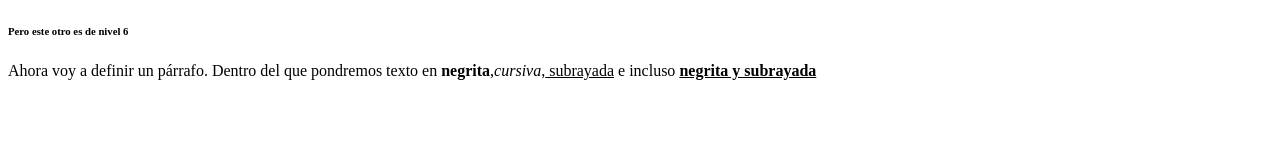
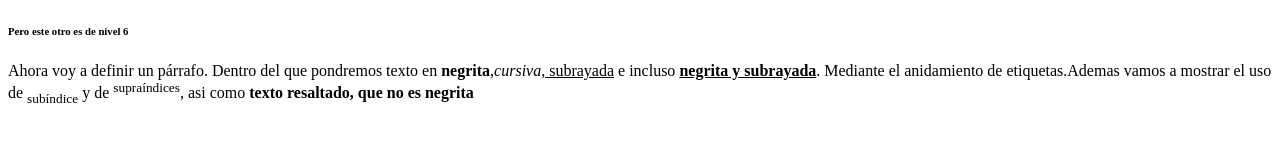
Before and after one commit to Danielip1705/Danielip1705.github.io, a plain HTML site: page Ej1.html in a window 1280 px wide. Drawn offline with Linux system fonts and the light colour scheme.

Commit message:
Update Ej1.html

```diff
--- a/Ej1.html
+++ b/Ej1.html
@@ -7,7 +7,7 @@
 </head>
 <body>
 <h6>Pero este otro es de nivel 6</h6>
-<p>Ahora voy a definir un párrafo. Dentro del que pondremos texto en <b>negrita</b>,<i>cursiva</i>,<u> subrayada</u> e incluso <b><u>negrita y subrayada</u></b> </p>
+<p>Ahora voy a definir un párrafo. Dentro del que pondremos texto en <b>negrita</b>,<i>cursiva</i>,<u> subrayada</u> e incluso <b><u>negrita y subrayada</u></b>. Mediante el anidamiento de etiquetas.Ademas vamos a mostrar el uso de <sub>subíndice</sub> y de <sup>supraíndices</sup>, asi como <b>texto resaltado, que no es negrita</b></p>
 
 </body>
 </html>
```
